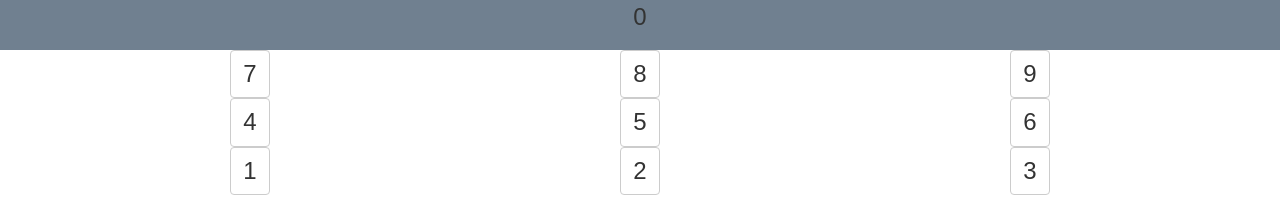
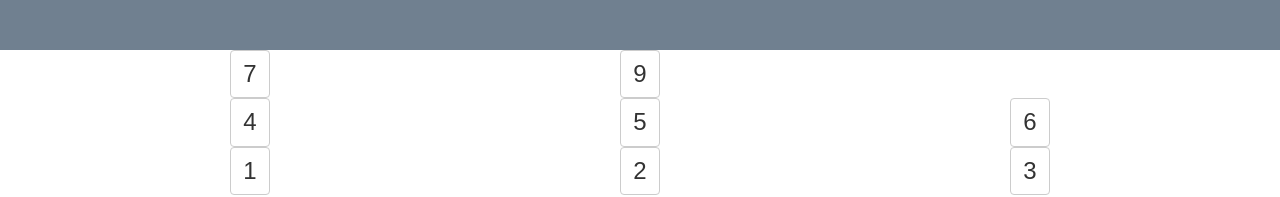
Before and after one commit to alex0112/calcjs, a React (Create React App) app: page / in a window 1280 px wide. Shown: the top 197 px of the page. Built offline with nearby package versions, Linux system fonts and the light colour scheme.

Commit message:
Hooked up the number seven, and the display.  WOot

```diff
--- a/src/components/button_grid.jsx
+++ b/src/components/button_grid.jsx
@@ -1,26 +1,20 @@
-import React from 'react';
+import React, {Component} from 'react';
 import CalcButton from './calc_button';
 import {Grid, Row, Col} from 'react-bootstrap';
 
-const ButtonGrid = () => {
-    console.log('This is the button grid');
-    const buttons = () => {
-	return [0, 1, 2, 3, 4, 5, 6, 7, 8, 9];/*.map((n) => {
-	    return(
-		<CalcButton number={n}/>
-	    );
-	});*/
-    };
+export default class ButtonGrid extends Component {
 
+    render() {
+	console.log(this.props);
 	return(
 	    <Grid>
 	      <Row className="show-grid">
-	    <Col xs={4}> <CalcButton number={7}/></Col>
-	    <Col xs={4}> <CalcButton number={8}/></Col>
+		<Col xs={4}> <CalcButton updateScreen={this.props.updateScreen} number={7}/></Col>
+
 		<Col xs={4}> <CalcButton number={9}/></Col>
 	      </Row>
 	      <Row className="show-grid">
-	    <Col xs={4}> <CalcButton number={4}/></Col>
+		<Col xs={4}> <CalcButton number={4} /></Col>
 		<Col xs={4}> <CalcButton number={5}/></Col>
 		<Col xs={4}> <CalcButton number={6}/></Col>
 	      </Row>
@@ -31,6 +25,5 @@ const ButtonGrid = () => {
 	      </Row>
 	    </Grid>
 	);
-};
-
-export default ButtonGrid;
+    }
+}
--- a/src/components/calc.jsx
+++ b/src/components/calc.jsx
@@ -4,11 +4,44 @@ import Display from './display';
 import ButtonGrid from'./button_grid';
 
 export default class Calc extends Component {
+
+    constructor(props) {
+	super(props);
+
+	this.state = {
+	    total: 0,
+	    current_operand: ''
+	};
+	console.log(this.state);
+	this.updateScreen = this.updateScreen.bind(this);
+    }
+
+    multiply(a, b) {
+	return a * b;
+    }
+
+    divide(a, b) {
+	return a / b;
+    }
+
+    add(a, b) {
+	return a + b;
+    }
+
+    subtract(a, b) {
+	return a - b;
+    }
+
+    updateScreen(num) {
+	console.log('this is updateScreen');
+	this.setState({ current_operand: num });
+    }
+
     render() {
 	return(
 	    <div id="calc-body">
-	      <Display />
-	      <ButtonGrid/>
+	      <Display currentVal={this.state.current_operand} />
+	      <ButtonGrid updateScreen={this.updateScreen} />
 	    </div>
 	);
     }
--- a/src/components/calc_button.jsx
+++ b/src/components/calc_button.jsx
@@ -4,8 +4,7 @@ import {Button} from 'react-bootstrap';
 export default class CalcButton extends Component {
     render() {
 	return(
-
-	    <Button><span className="number">{this.props.number}</span></Button>
+	    <Button onClick={() => this.props.updateScreen(this.props.number)}><span className="number">{this.props.number}</span></Button>
 	);
     }
 }
--- a/src/components/display.jsx
+++ b/src/components/display.jsx
@@ -9,7 +9,7 @@ export default class Display extends Component {
     render() {
 	return(
 	    <div id="display">
-	      <span className="number">{this.state.current_calculation}</span>
+	      <span className="number">{this.props.currentVal}</span>
 	    </div>
 	);
     }
```
Lines whose indentation alone changed are shown as unchanged.
